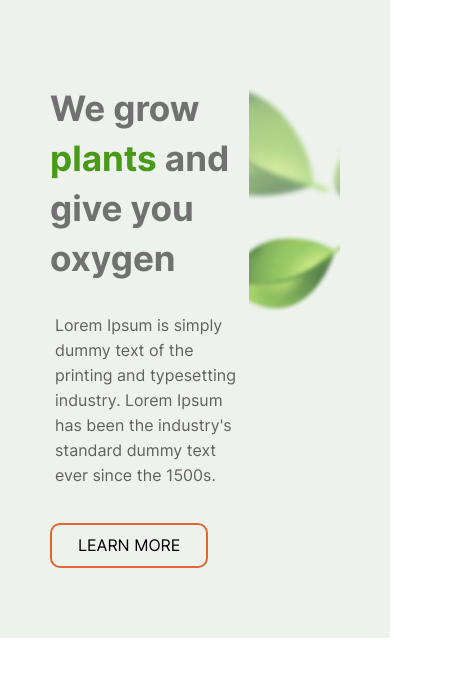
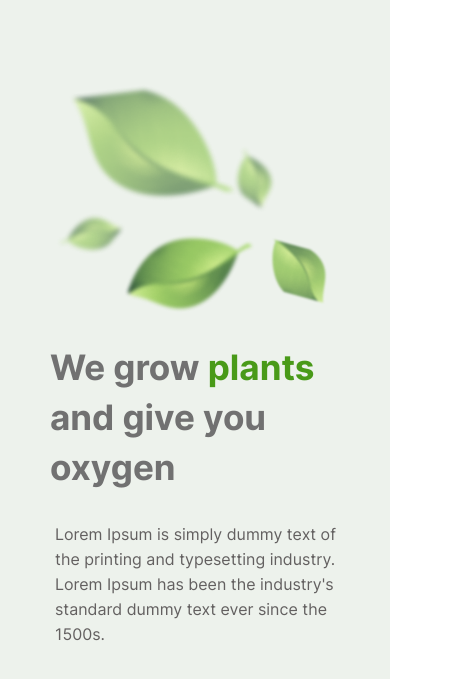
Before and after one commit to Halcolivan/Plants, a website: page plants/index.html in a window 390 px wide. Shown: the part 115-794 px from the top of the page, 466 px wide, since content can reach past the window. Drawn offline with Linux system fonts and the light colour scheme; files whose address does not match are found by name.

Commit message:
feat: Layout for mobile resolution has been completed for the welcome block

```diff
--- a/plants/sass/layouts/_about.scss
+++ b/plants/sass/layouts/_about.scss
@@ -19,3 +19,8 @@
   color: $color-text;
   @include font(2rem, 400, 150%);
 }
+.about__image {
+  @include media-laptop {
+    display: none;
+  }
+}
--- a/plants/sass/layouts/_contact-us.scss
+++ b/plants/sass/layouts/_contact-us.scss
@@ -12,6 +12,9 @@
   img {
     display: block;
   }
+  @include media-laptop {
+    display: none;
+  }
 }
 .contact-us__h2 {
   padding: 7px 0 0 45px;
@@ -24,6 +27,9 @@
   margin-top: 95px;
   box-shadow: 0px 4px 4px 0px rgba(0, 0, 0, 0.25);
   background: #d6e7d2;
+  @include media-laptop {
+    display: none;
+  }
 }
 .contact-us__city {
   margin-right: 338px;
--- a/plants/sass/layouts/_footer.scss
+++ b/plants/sass/layouts/_footer.scss
@@ -1,5 +1,8 @@
 .footer__container {
   display: flex;
+
+flex-wrap: wrap;
+
   align-items: center;
   justify-content: space-between;
   padding: 40px 0;
--- a/plants/sass/layouts/_welcome.scss
+++ b/plants/sass/layouts/_welcome.scss
@@ -3,7 +3,10 @@
   background-position: 50% 50%;
   padding: 48px 0 61px 0;
   @include media-laptop {
-    padding: 17px 50px 70px 50px;
+    padding: 17px 50px 70px;
+  }
+  @include media-mobile {
+    padding: 17px 25px 24px;
   }
 }
 .welcome__wrapper {
@@ -16,6 +19,9 @@
   @include media-laptop {
     flex-direction: row-reverse;
   }
+  @include media-tablet {
+    flex-wrap: wrap;
+  }
 }
 .welcome__content {
   padding: 42px 0 0 0;
@@ -24,6 +30,8 @@
     max-width: 350px;
     padding: 0;
   }
+  @include media-mobile {
+  }
 }
 .welcome__h1 {
   margin-bottom: 44px;
@@ -31,8 +39,12 @@
     padding-top: 8px;
     margin-bottom: 30px;
   }
+  @include media-tablet {
+    padding-top: 4px;
+  }
   @include media-mobile {
     padding-top: 0;
+    margin-bottom: 20px;
   }
 }
 .welcome__text {
@@ -45,6 +57,10 @@
     padding-left: 5px;
     margin-bottom: 35px;
   }
+  @include media-mobile {
+    padding: 0;
+    margin-bottom: 26px;
+  }
 }
 .welcome__button {
   padding: 11px 26px;
@@ -52,6 +68,10 @@
   border-radius: 10px;
   border: 2px solid $color-prime;
   cursor: pointer;
+  @include media-mobile {
+    @include font(1rem, 400, 2rem);
+    padding: 5px 16px;
+  }
 }
 .welcome__button:hover {
   background: $color-prime;
@@ -69,4 +89,7 @@
     width: 284px;
     height: 263px;
   }
+  @include media-mobile {
+    display: none;
+  }
 }
```
Also changed, not shown: plants/sass/style.css, 1 other file.
